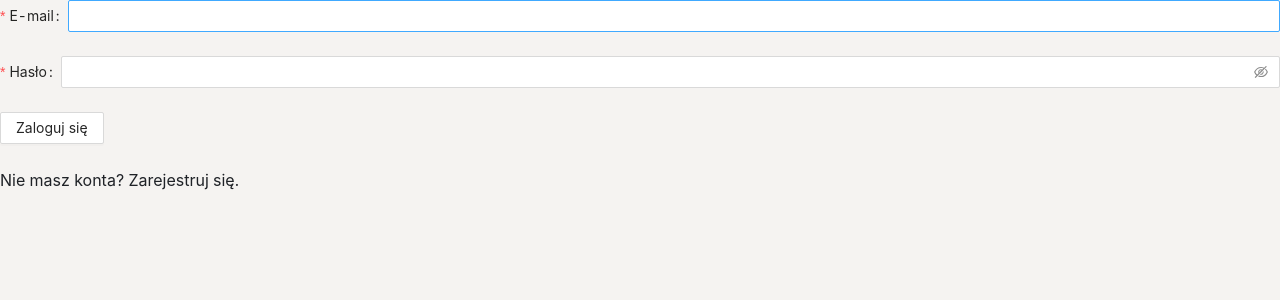
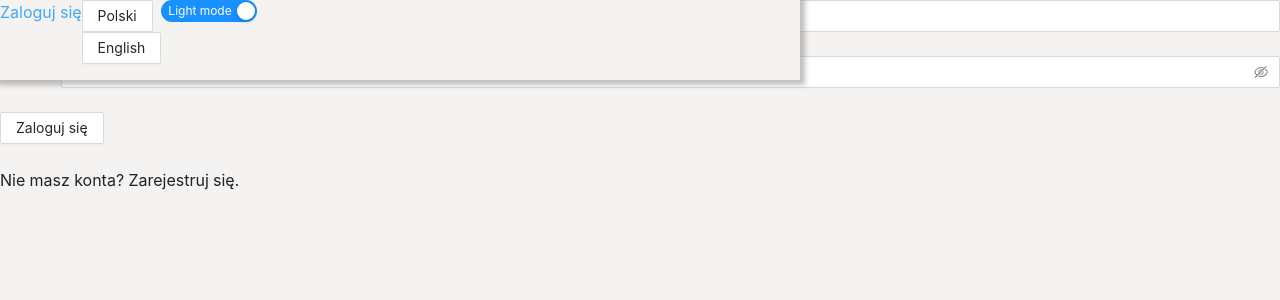
Before and after one commit to mpa-ia/eatNlounge, a Next.js app: page /signin in a window 1280 px wide. Shown: the top 300 px of the page. Built offline with nearby package versions, Linux system fonts and the light colour scheme; no server answers.

Commit message:
Create Layut component to wrap global componoents, move Nav to Layout

```diff
--- /dev/null
+++ b/src/components/Layout/Layout.style.tsx
@@ -0,0 +1,5 @@
+import styled from 'styled-components';
+
+export const Main = styled.div`
+	position: relative;
+`;
--- /dev/null
+++ b/src/components/Layout/index.tsx
@@ -0,0 +1,11 @@
+import React from 'react';
+import Nav from '../Nav';
+import * as Styles from './Layout.style';
+
+const Layout: React.FC = ({ children }) => (
+  <Styles.Main>
+    <Nav />
+    {children}
+  </Styles.Main>
+);
+export default Layout;
--- /dev/null
+++ b/src/components/Nav/Nav.style.tsx
@@ -0,0 +1,13 @@
+import styled from 'styled-components';
+
+export const NavBar = styled.nav`
+	position: fixed;
+	top: 0;
+	width: 100vh;
+	box-shadow: 1px 1px 5px 4px rgba(130, 130, 130, 0.5);
+	background-color: ${({ theme }) => theme.body.background };
+	color: ${({ theme }) => theme.body.color };
+
+	display: flex;
+	z-index: 3;
+`;
--- a/src/components/Nav/index.tsx
+++ b/src/components/Nav/index.tsx
@@ -5,10 +5,12 @@ import { useUser } from '../../context/user';
 import { Button } from 'antd';
 import LanguageSwitcher from '../languageProvider/languageSwitcher';
 import ThemeSwitcher from '../ThemeSwitcher';
+import * as Style from './Nav.style';
+
 const Nav: React.FunctionComponent = () => {
   const { userData, logout } = useUser();
   return (
-    <nav>
+    <Style.NavBar>
       {userData ?
         <>
           <span>{userData.name} {userData.surname}</span>
@@ -21,7 +23,7 @@ const Nav: React.FunctionComponent = () => {
       }
       <LanguageSwitcher />
       <ThemeSwitcher />
-    </nav>
+    </Style.NavBar>
   );
 };
 export default Nav;
--- a/src/pages/_app.tsx
+++ b/src/pages/_app.tsx
@@ -4,6 +4,7 @@ import { GlobalStyle } from '../styles/global';
 import {UserProvider} from '../context/user';
 import {LanguageProvider} from '../context/language';
 import {ThemeProvider } from '../context/theme';
+import Layout from '../components/Layout';
 
 function MyApp({ Component, pageProps }: AppProps): React.ReactElement {
   return <>
@@ -11,7 +12,9 @@ function MyApp({ Component, pageProps }: AppProps): React.ReactElement {
       <GlobalStyle />
       <LanguageProvider>
         <UserProvider>
-          <Component {...pageProps} />
+          <Layout>
+            <Component {...pageProps} />
+          </Layout>
         </UserProvider>
       </LanguageProvider>
     </ThemeProvider>
--- a/src/pages/bookings/index.tsx
+++ b/src/pages/bookings/index.tsx
@@ -10,7 +10,6 @@ import { GetStaticProps } from 'next';
 import { getBookingsList, submitNewBooking } from '../../services/bookings';
 import { useRouter } from 'next/router';
 import dynamic from 'next/dynamic';
-import Nav from '../../components/Nav';
 
 const BookingForm = dynamic(() => import('../../components/BookingForm'), { ssr: false });
 
@@ -150,7 +149,6 @@ function Bookings({ bookings }: bookingTypes.Props): React.ReactElement {
       <Head>
         <title>{content.general.title} | {content.pages.bookings.title}</title>
       </Head>
-      <Nav />
       <h2>{content.pages.bookings.header}</h2>
       <BookingForm
         onSubmit={submitBooking}
--- a/src/styles/settings.ts
+++ b/src/styles/settings.ts
@@ -8,6 +8,7 @@ export const variables = {
     success: '#5fb470',
     warning: '#dda438',
     danger: '#f44336',
+    default: '#999999',
   },
 };
 
```
